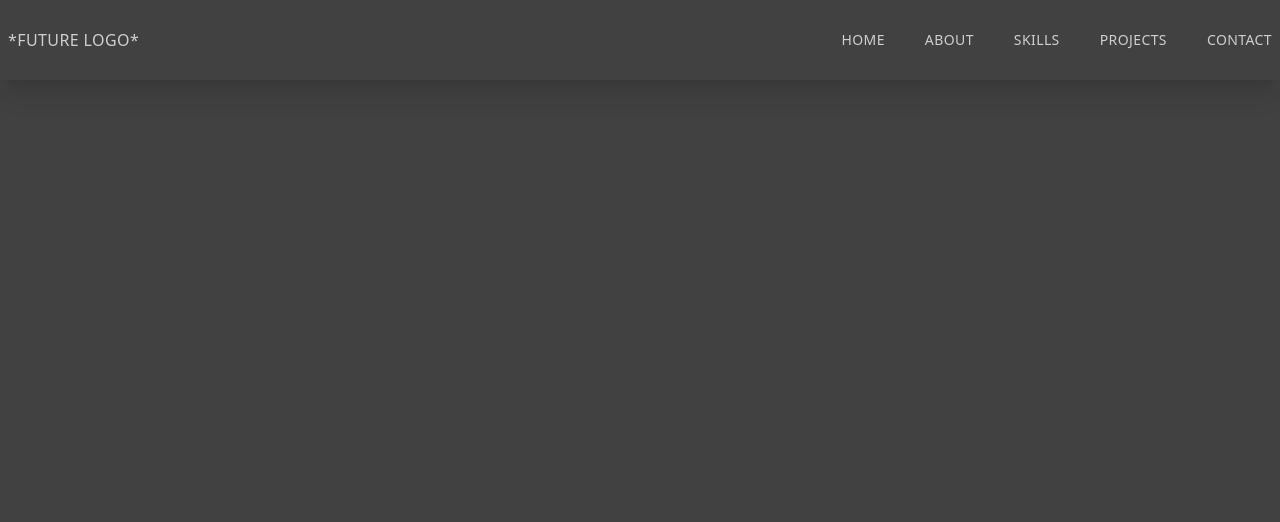
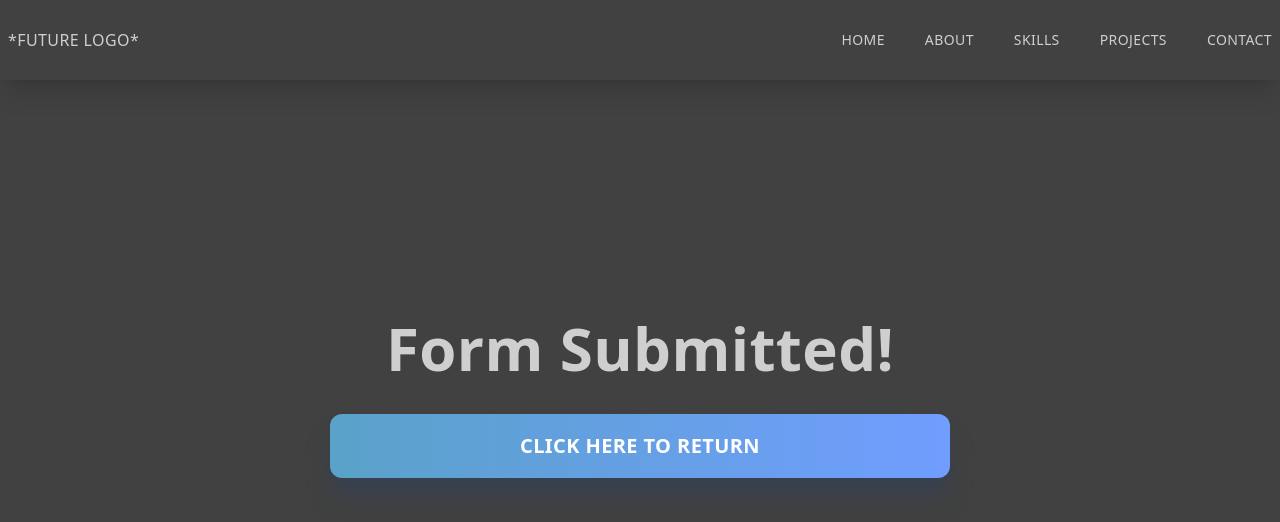
Before and after one commit to CalebWright156/Portfolio-Site, a Next.js app in the folder portfolio-nextjs/: page /formsubmitted in a window 1280 px wide. Shown: the top 522 px of the page. Built offline with nearby package versions, Linux system fonts and the light colour scheme.

Commit message:
finalised form submission page

```diff
--- a/portfolio-nextjs/components/Contact.jsx
+++ b/portfolio-nextjs/components/Contact.jsx
@@ -46,7 +46,7 @@ const Contact = () => {
                 {/* Right side */}
                 <div className='col-span-3 w-full bg-[#CFCFCF] text-[#414141] font-bold h-auto shadow-xl shadow-gray-800 rounded-xl lg:p-4'>
                     <div className='p-4'>
-                        <form method='post' data-netlify='true' name='contact' action='../pages/formsubmitted'>
+                        <form method='POST' data-netlify='true' name='contact' action='/formsubmitted'>
                             <div className='grid md:grid-cols-2 gap-4 w-full py-2'>
                                 <div className='flex flex-col'>
                                     <label className='uppercase text-sm py-2'>Name</label>
@@ -69,7 +69,7 @@ const Contact = () => {
                                 <label className='uppercase text-sm py-2'>Message</label>
                                 <textarea className='border-2 rounded-lg p-3 border-gray-400' rows='10' name='message'></textarea>
                             </div>
-                            <button className='w-full p-4 text-[#eae8e8] mt-4'>Send Message</button>
+                            <button type='submit' className='w-full p-4 text-[#eae8e8] mt-4'>Send Message</button>
                         </form>
                     </div>
                 </div>
--- a/portfolio-nextjs/pages/formsubmitted.jsx
+++ b/portfolio-nextjs/pages/formsubmitted.jsx
@@ -1,8 +1,18 @@
 import React from 'react'
+import Link from 'next/link'
 
 const formsubmitted = () => {
   return (
-    <div>formsubmitted</div>
+    <div className='w-full h-screen text-center'>
+      <div className='max-w-[1240px] w-full h-full mx-auto flex flex-col justify-center items-center'>
+        <h1 className='py-4 text-[#CFCFCF]'>
+            Form Submitted!
+        </h1>
+        <Link href='/'>
+          <button className='my-5 w-[50%] h-16 font-bold text-xl'>Click Here To Return</button>
+        </Link>
+      </div>
+    </div>
   )
 }
 
```
